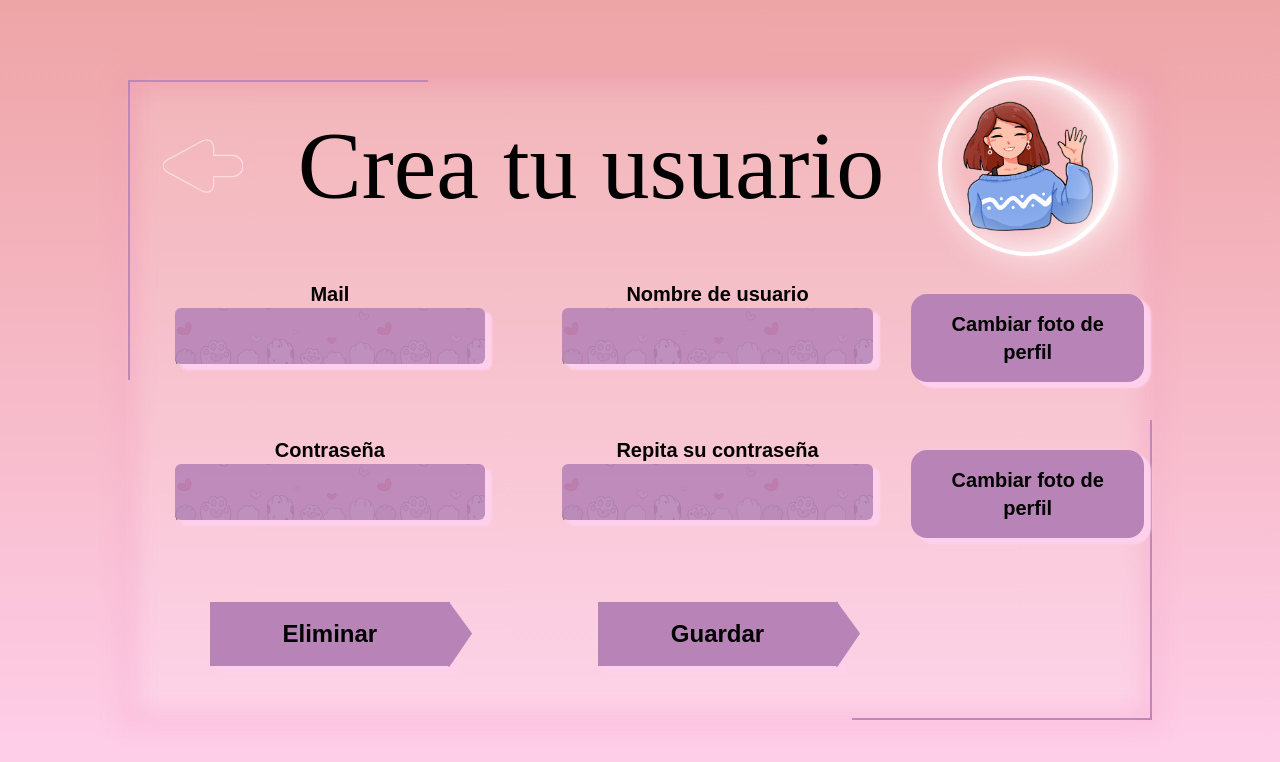
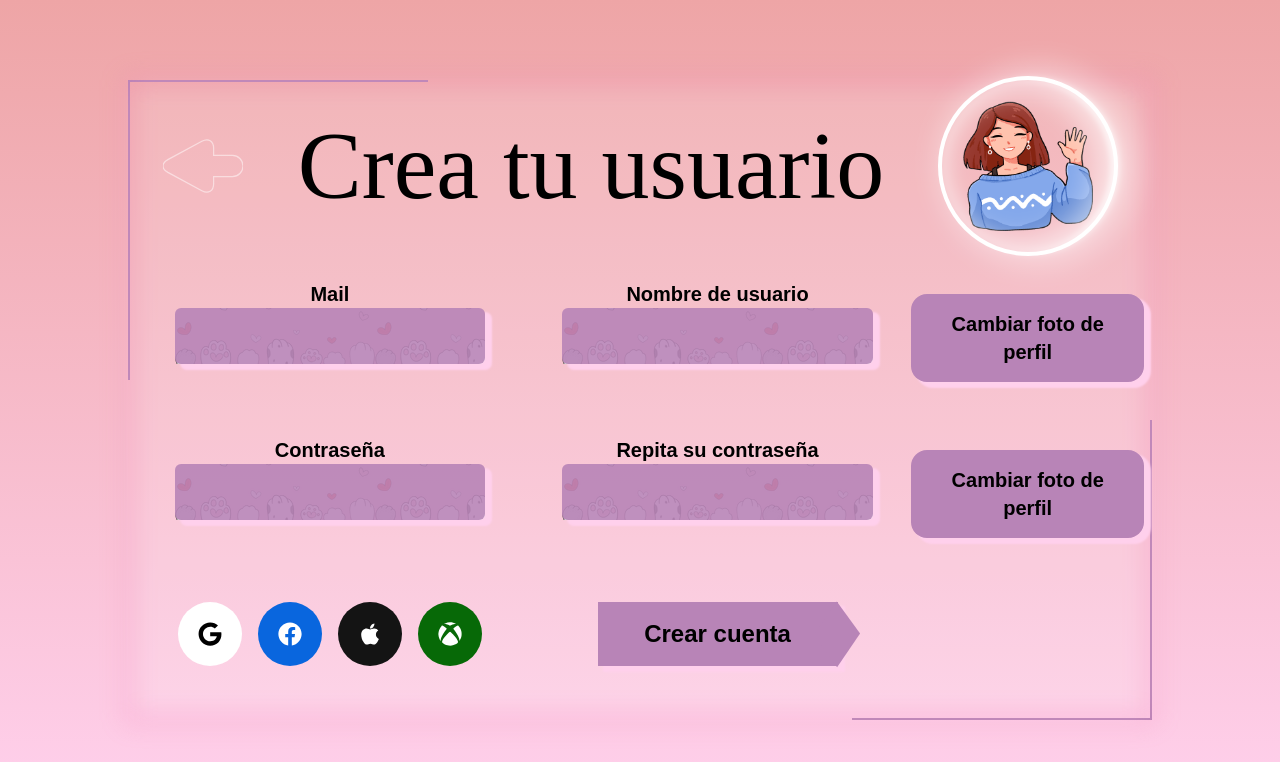
Before and after one commit to Alexis-Julian/MelyMoon, a Next.js app: page /auth/register in a window 1280 px wide. Shown: the top 762 px of the page. Built offline with nearby package versions, Linux system fonts and the light colour scheme; a web font is replaced by a local one.

Commit message:
agregado visual de inicio de sesion

```diff
--- a/package.json
+++ b/package.json
@@ -12,7 +12,8 @@
     "@fontsource-variable/dancing-script": "^5.0.17",
     "next": "14.1.3",
     "react": "^18",
-    "react-dom": "^18"
+    "react-dom": "^18",
+    "react-icons": "^5.0.1"
   },
   "devDependencies": {
     "@types/node": "^20",
--- a/src/components/FormRegister.tsx
+++ b/src/components/FormRegister.tsx
@@ -4,7 +4,9 @@ import StyledInput from "./StyledInput";
 import StyledTypography from "./StyledTypography";
 import SvgArrow from "./SvgArrow";
 import { useRouter } from "next/navigation";
-import { useEffect } from "react";
+import { FaGoogle, FaFacebook, FaXbox, FaApple } from "react-icons/fa";
+
+// import { useEffect } from "react";
 export default function FormRegister() {
 	const router = useRouter();
 
@@ -87,11 +89,22 @@ export default function FormRegister() {
 				</label>
 			</div>
 			<div className="col-start-1 col-end-2 row-start-3 row-end-4 grid grid-cols-2 items-center place-items-center text-2xl font-extrabold">
+				<div className="h-full w-full flex items-center justify-center gap-4 [&>*:nth-child(n)]:flex [&>*:nth-child(n)]:justify-center [&>*:nth-child(n)]:items-center [&>*:nth-child(n)]:rounded-full  ">
+					<button className="size-16 bg-white  stroke-black  fill-transparent  hover:scale-110 transition-all">
+						<FaGoogle />
+					</button>
+					<button className="size-16 bg-[#0966de]   text-white hover:scale-110 transition-all">
+						<FaFacebook />
+					</button>
+					<button className="size-16 bg-[#141414]  text-white hover:scale-110 transition-all">
+						<FaApple />
+					</button>
+					<button className="size-16 bg-[#076907]  text-white   hover:scale-110 transition-all">
+						<FaXbox />
+					</button>
+				</div>
 				<button className="flecha shadow-inputs hover:scale-105 hover:translate-x-4 transition-all">
-					Eliminar
-				</button>
-				<button className="flecha shadow-inputs hover:scale-105 hover:translate-x-4 transition-all">
-					Guardar
+					Crear cuenta
 				</button>
 			</div>
 			<div className="col-start-2 col-end-3 row-start-1 row-end-4 grid grid-rows-4 items-center place-items-center">
```
Also changed, not shown: 1 other file (tests, documents, lock files or other folders).
